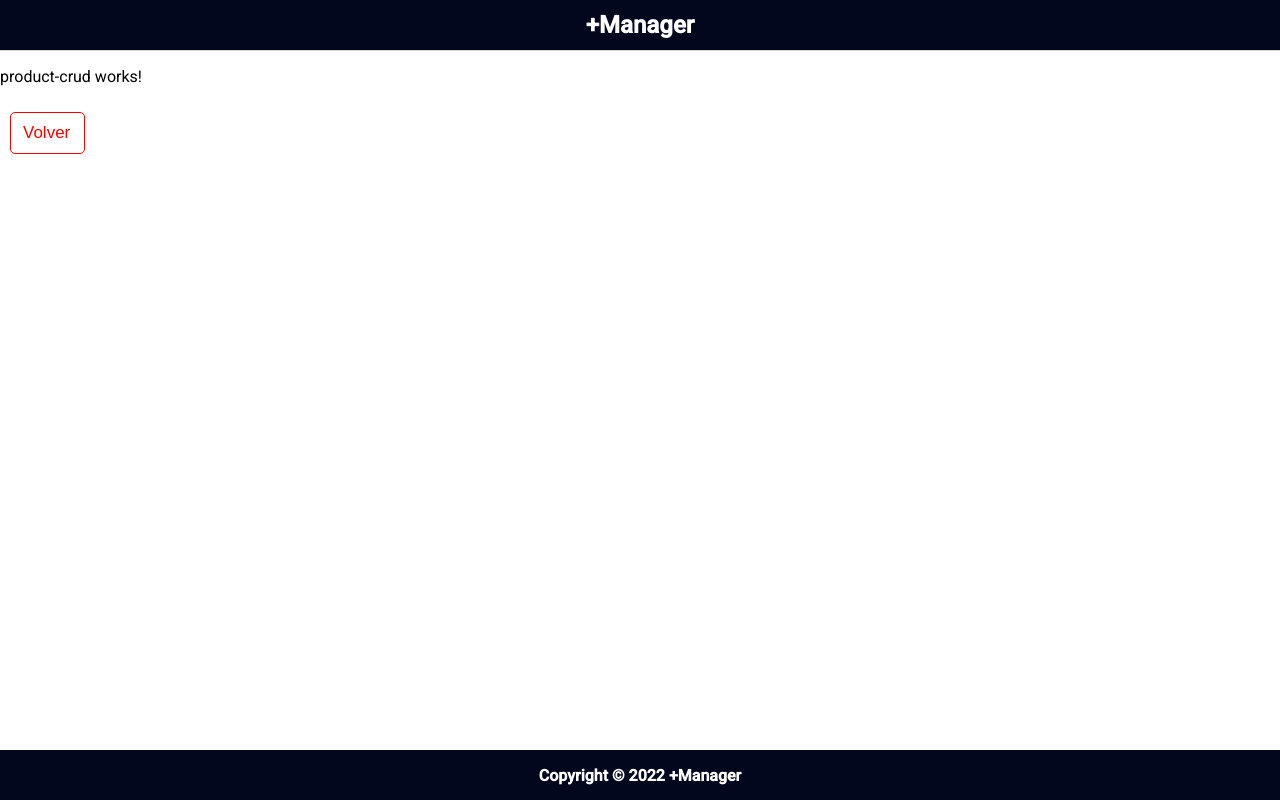
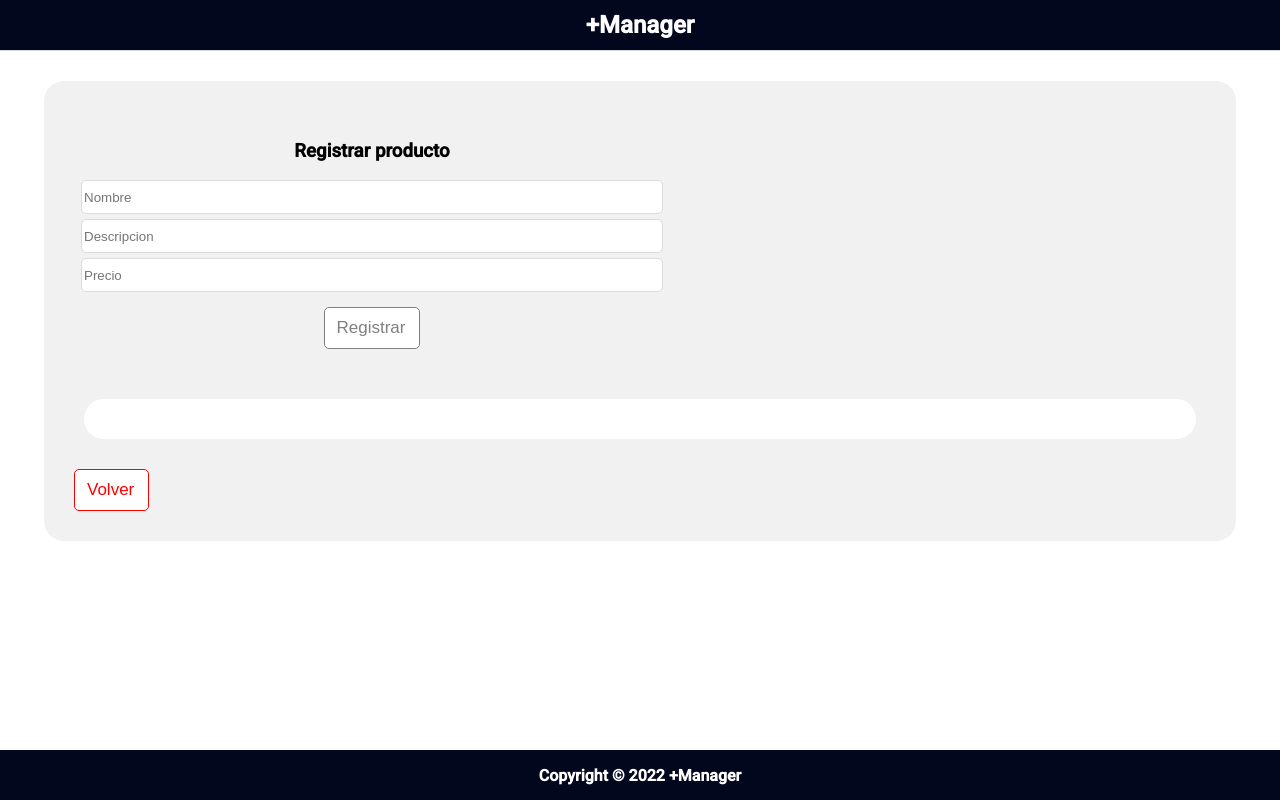
Before and after one commit to Alexis-P252/PreLab, an Angular app: page /products in a window 1280 px wide. Built offline with nearby package versions, Linux system fonts and the light colour scheme.

Commit message:
crud de productos

```diff
--- a/src/app/product-crud/product-crud.component.css
+++ b/src/app/product-crud/product-crud.component.css
@@ -0,0 +1,77 @@
+.container {
+    display: flex;
+    flex-direction: column;
+    width: 90%;
+    background: rgb(241, 241, 241);
+    margin-right: auto;
+    margin-left: auto;
+    margin-top: 30px;
+    margin-bottom: 30px;
+    border-radius: 20px;
+    padding: 20px;
+}
+
+.list {
+    display: flex;
+    flex-direction: column;
+    background: white;
+    margin: 20px;
+    width: 100%;
+    height: 100%;
+    border-radius: 20px;
+}
+
+li {
+    border-bottom: 1px solid rgb(228, 228, 228);
+    margin: 0px 20px 5px 20px;
+    list-style-type: none;
+    cursor: pointer;
+}
+
+ul {
+    margin: 0;
+    padding: 20px;
+}
+
+.button-container {
+    display: flex;
+    align-items: center;
+    justify-content: center;
+}
+
+.create-edit{
+    display: flex;
+}
+
+.modifications {
+    display: flex;
+    flex-direction: column;
+    align-items: center;
+    width: 50%;
+    margin: 20px;
+}
+
+.spacer {
+    height: 50px;
+    width: 100%;
+}
+
+#editOrDelete {
+    display: none;
+}
+
+#product-confirmation {
+    display:none;
+}
+
+@media screen and (max-width: 600px) {
+    .create-edit{
+        flex-direction: column;
+        align-items: center;
+        justify-content: center;
+    }
+
+    .modifications{
+        width: 90%;
+    }
+}
--- a/src/app/product-crud/product-crud.component.html
+++ b/src/app/product-crud/product-crud.component.html
@@ -1,2 +1,67 @@
-<p>product-crud works!</p>
-<button routerLink='' class="btn-red"> Volver </button>
+<div class="container" ng-Init="listProducts()">
+    <div class="success-alert" id="product-confirmation">
+      Cambios guardados correctamente
+    </div>
+    <div class="create-edit">
+      <div class="modifications">
+        <h3>Registrar producto</h3>
+        <input
+          placeholder="Nombre"
+          name="nombre"
+          [(ngModel)]="formulario.nombre"
+        />
+        <input
+          placeholder="Descripcion"
+          name="descripcion"
+          [(ngModel)]="formulario.descripcion"
+        />
+        <input
+          placeholder="Precio"
+          name="precio"
+          [(ngModel)]="formulario.precio"
+        />
+
+        <button class="btn-green" (click)="onSaveProduct()" [disabled]="!validarFormulario()">Registrar</button>
+      </div>
+      <div class="modifications" id="editOrDelete">
+        <h3>Administrar productos</h3>
+        <input
+        placeholder="Nombre"
+        name="nombre"
+        [(ngModel)]="currentProduct.nombre"
+      />
+      <input
+        placeholder="Descripcion"
+        name="descripcion"
+        [(ngModel)]="currentProduct.descripcion"
+      />
+      <input
+        placeholder="Precio"
+        name="precio"
+        [(ngModel)]="currentProduct.precio"
+      />
+      <div class="button-container">
+        <button class="btn-green" (click)="onEditProduct()" [disabled]="!validarFormularioEdit()">Editar</button>
+        <button class="btn-red" (click)="deleteProduct()">Eliminar</button>
+        <button class="btn-grey" (click)="hideEditOrDelete()">Ocultar</button>
+      </div>
+
+      </div>
+
+    </div>
+    <div class="create-edit">
+      <div class="list" >
+        <ul class="productList" id="productList">
+          <li
+          *ngFor="let product of productos"
+          (click) = "selectProduct(product)"
+          >
+            ID: {{product.id}} - Nombre: {{product.nombre}} - Precio: {{product.precio}}
+          </li>
+        </ul>
+      </div>
+    </div>
+
+    <button routerLink="" class="btn-red">Volver</button>
+  </div>
+  <div class="spacer"></div>
--- a/src/app/product-crud/product-crud.component.ts
+++ b/src/app/product-crud/product-crud.component.ts
@@ -1,4 +1,5 @@
 import { Component, OnInit } from '@angular/core';
+import { Producto } from '../producto';
 
 @Component({
   selector: 'app-product-crud',
@@ -7,9 +8,152 @@ import { Component, OnInit } from '@angular/core';
 })
 export class ProductCrudComponent implements OnInit {
 
+  productos: Producto[] = [];
+  currentProduct: Producto = {} as Producto;
+
+  formulario = {
+    nombre: "",
+    descripcion: "",
+    precio: "",
+    imagen: ""
+  }
+
+
+
+  onSaveProduct = () => {
+    //OBTENER ID AUTOINCREMENTAL
+    this.productos = JSON.parse(localStorage.getItem("productos") || "[]");
+    let id = this.productos.length;
+
+    //AGREGAR NUEVO ARREGLO DE PRODUCTOS
+    let nuevoProducto = new Producto(this.formulario.nombre, this.formulario.descripcion, parseFloat(this.formulario.precio), this.formulario.imagen, id);
+    console.log(nuevoProducto)
+    this.productos.push(nuevoProducto)
+
+    //GUARDAR EN LOCALSTORAGE
+    localStorage.setItem("productos", JSON.stringify(this.productos));
+
+    //LIMPIAR FORMULARIO
+    this.formulario = {
+      nombre: "",
+      descripcion: "",
+      precio: "",
+      imagen: ""
+    }
+
+    //RECARGAR LISTA DE PRODUCTOS
+    this.listProducts();
+
+    //OBTENER DIV ALERTA DOM
+    let alerta = document.getElementById("product-confirmation")!;
+    alerta.innerHTML = "Producto registrado correctamente";
+    alerta.style.display = "flex";
+
+    //MOSTRAR ALERTA POR 5 SEGUNDOS
+    setTimeout(() => {
+      alerta.style.display = "none";
+    }, 5000);
+  }
+
+  //ELIMINAR PRODUCTO
+  deleteProduct(){
+    // OBTENGO EL ARREGLO DE PRODUCTOS DEL LOCAL STORAGE
+    this.productos = JSON.parse(localStorage.getItem("productos") || "[]");
+
+    //BUSCO EL PRODUCTO A ELIMINAR
+    let index = this.productos.findIndex(product => product.id == this.currentProduct.id);
+
+    //ELIMINO EL PRODUCTO
+    this.productos[index].borrado = true;
+
+    //GUARDO EL ARREGLO DE PRODUCTOS EN EL LOCAL STORAGE
+    localStorage.setItem("productos", JSON.stringify(this.productos));
+
+    //RECARGO LA LISTA DE PRODUCTOS
+    this.listProducts();
+
+    //ESCONDO EL FORMULARIO DE EDICION O BORRADO
+    this.hideEditOrDelete();
+
+    //OBTENER DIV ALERTA DOM
+    let alerta = document.getElementById("product-confirmation")!;
+    alerta.innerHTML = "Producto eliminado correctamente";
+    alerta.style.display = "flex";
+
+    //MOSTRAR ALERTA POR 5 SEGUNDOS
+    setTimeout(() => {
+      alerta.style.display = "none";
+    }, 5000);
+  }
+
+  //VALIDAR FORMULARIO DE REGISTRO
+  validarFormulario(){
+    if(this.formulario.nombre == "" || this.formulario.descripcion == "" || !parseFloat(this.formulario.precio) ){
+      return false;
+    }else{
+      return true;
+    }
+  }
+
+    //VALIDAR FORMULARIO DE EDICION
+  validarFormularioEdit(){
+    if(this.currentProduct.nombre == "" || this.currentProduct.descripcion == "" ||  this.currentProduct.precio == NaN ){
+      return false;
+    }else{
+      return true;
+    }
+  }
+
+
+  //EDITAR PRODUCTO
+  onEditProduct = () => {
+    let obj: Producto = this.productos.find(o => o.id === this.currentProduct.id)!;
+    obj.nombre = this.currentProduct.nombre;
+    obj.descripcion = this.currentProduct.descripcion;
+    obj.precio = this.currentProduct.precio;
+
+    localStorage.setItem("productos", JSON.stringify(this.productos));
+    this.hideEditOrDelete();
+
+    //OBTENER DIV ALERTA DOM
+    let alerta = document.getElementById("product-confirmation")!;
+    alerta.innerHTML = "Producto editado correctamente";
+    alerta.style.display = "flex";
+
+    //MOSTRAR ALERTA POR 5 SEGUNDOS
+    setTimeout(() => {
+      alerta.style.display = "none";
+    }, 5000);
+  }
+
+
+  //SELECCIONAR PRODUCTO
+  selectProduct(product: Producto){
+
+    // HAGO UNA COPIA DEL PRODUCTO SELECCIONADO EN LA LISTA
+    this.currentProduct = JSON.parse(JSON.stringify(product)) ;
+    document.getElementById("editOrDelete")!.style.display = "flex";
+    console.log(this.currentProduct);
+
+  }
+
+  //LISTAR PRODUCTOS
+  listProducts(){
+    // OBTENGO EL ARREGLO DE PRODUCTOS DEL LOCAL STORAGE
+    this.productos = JSON.parse(localStorage.getItem("productos") || "[]");
+    this.productos = this.productos.filter(product => product.borrado == false);
+  }
+
+  //ESCONDER FORMULARIO DE EDICION O BORRADO
+  hideEditOrDelete(){
+    document.getElementById("editOrDelete")!.style.display = "none";
+  }
+
+
   constructor() { }
 
   ngOnInit(): void {
+    this.listProducts();
   }
 
 }
--- a/src/app/producto.ts
+++ b/src/app/producto.ts
@@ -4,6 +4,7 @@ export class Producto {
     descripcion: string;
     precio: Number;
     imagen: string | null;
+    borrado: boolean;
 
 
     constructor(nombre: string, descripcion: string, precio: Number, imagen: string | null, id: Number) {
@@ -12,5 +13,6 @@ export class Producto {
         this.descripcion = descripcion;
         this.precio = precio;
         this.imagen = imagen;
+        this.borrado = false;
     }
 }
```
